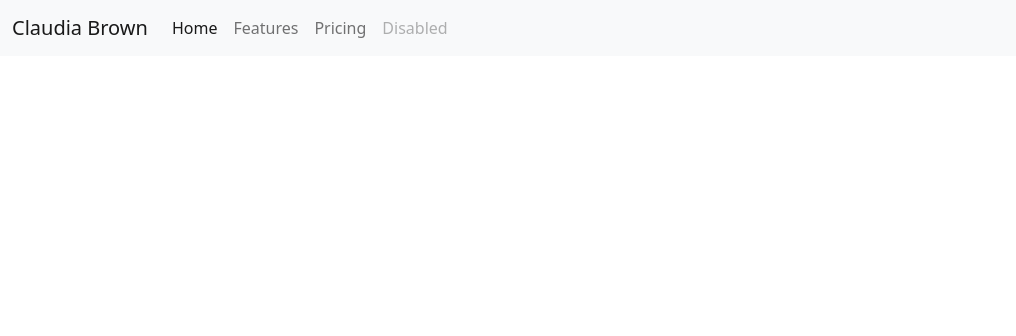
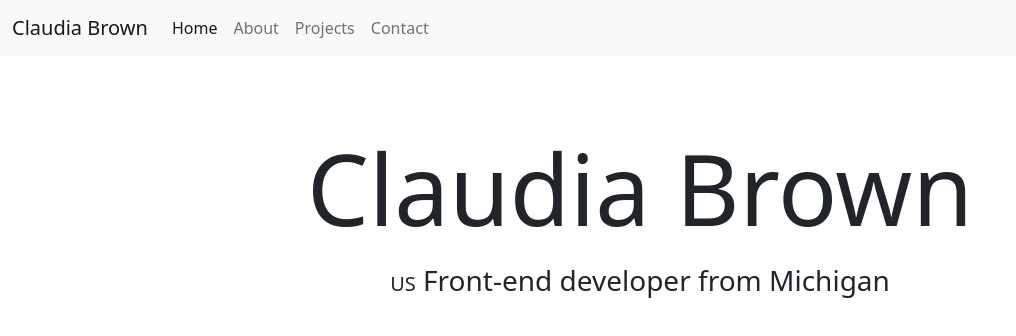
Before and after one commit to cbrown297/phony-portfolio, a plain HTML site: page index.html in a window 1280 px wide. Shown: the whole page, without its empty margins (0-1016 px from the left). Drawn offline with nearby package versions, Linux system fonts and the light colour scheme.

Commit message:
Adding the first half of content to the homepage

```diff
--- a/index.html
+++ b/index.html
@@ -8,31 +8,57 @@
     <meta name="description" content="Open source code made by Claudia Brown. Multiple projects showcased, starting from my very first.">
     <link href="https://cdn.jsdelivr.net/npm/bootstrap@5.1.3/dist/css/bootstrap.min.css" rel="stylesheet" integrity="sha384-1BmE4kWBq78iYhFldvKuhfTAU6auU8tT94WrHftjDbrCEXSU1oBoqyl2QvZ6jIW3" crossorigin="anonymous">
     <script src="https://cdn.jsdelivr.net/npm/bootstrap@5.1.3/dist/js/bootstrap.bundle.min.js" integrity="sha384-ka7Sk0Gln4gmtz2MlQnikT1wXgYsOg+OMhuP+IlRH9sENBO0LRn5q+8nbTov4+1p" crossorigin="anonymous"></script>
+    <link rel="apple-touch-icon" sizes="180x180" href="favicon/apple-touch-icon.png">
+    <link rel="icon" type="image/png" sizes="32x32" href="favicon/favicon-32x32.png">
+    <link rel="icon" type="image/png" sizes="16x16" href="favicon/favicon-16x16.png">
+    <link rel="manifest" href="favicon/site.webmanifest">
+    <style>
+      header {
+        text-align: center;
+        margin: 130px auto;
+      }
+
+      small {
+        font-size: 20px;
+      }
+
+      .name-heading {
+        font-size: 98px;
+      }
+    </style>
 </head>
 <body>
-    <nav class="navbar navbar-expand-lg navbar-light bg-light">
+    <nav class="navbar navbar-expand-lg navbar-light bg-light fixed-top">
         <div class="container-fluid">
-          <a class="navbar-brand" href="#" title="Claudia Brown">Claudia Brown</a>
+          <a class="navbar-brand" href="https://hilarious-pothos-fc173b.netlify.app/index.html" title="Claudia Brown">Claudia Brown</a>
           <button class="navbar-toggler" type="button" data-bs-toggle="collapse" data-bs-target="#navbarNav" aria-controls="navbarNav" aria-expanded="false" aria-label="Toggle navigation">
             <span class="navbar-toggler-icon"></span>
           </button>
           <div class="collapse navbar-collapse" id="navbarNav">
             <ul class="navbar-nav">
               <li class="nav-item">
-                <a class="nav-link active" aria-current="page" href="#">Home</a>
+                <a class="nav-link active" aria-current="page" href="#" title="Home">Home</a>
               </li>
               <li class="nav-item">
-                <a class="nav-link" href="#">Features</a>
+                <a class="nav-link" href="#" title="About me">About</a>
               </li>
               <li class="nav-item">
-                <a class="nav-link" href="#">Pricing</a>
+                <a class="nav-link" href="#" title="Projects">Projects</a>
               </li>
               <li class="nav-item">
-                <a class="nav-link disabled">Disabled</a>
+                <a class="nav-link" href="#" title="Contact me">Contact</a>
               </li>
             </ul>
           </div>
         </div>
       </nav>
+      <header>
+        <h1 class="mb-3 name-heading">
+          Claudia Brown
+        </h1>
+        <h3>
+          <small>US</small> Front-end developer from Michigan
+        </h3>
+      </header>
 </body>
 </html>
```
Also changed, not shown: favicon/about.txt (added), favicon/android-chrome-192x192.png (added), favicon/android-chrome-512x512.png (added), favicon/apple-touch-icon.png (added), favicon/favicon-16x16.png (added), favicon/favicon-32x32.png (added), favicon/favicon.ico (added), favicon/site.webmanifest (added).
